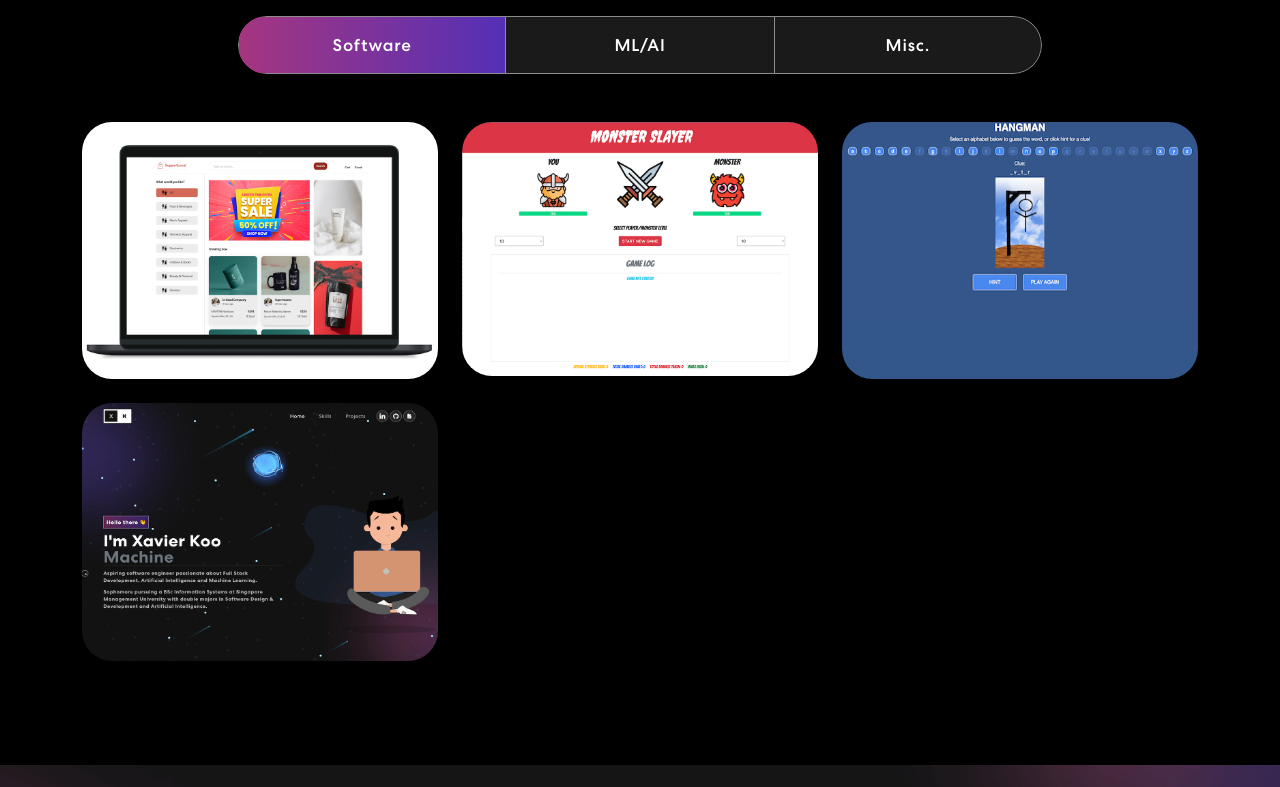
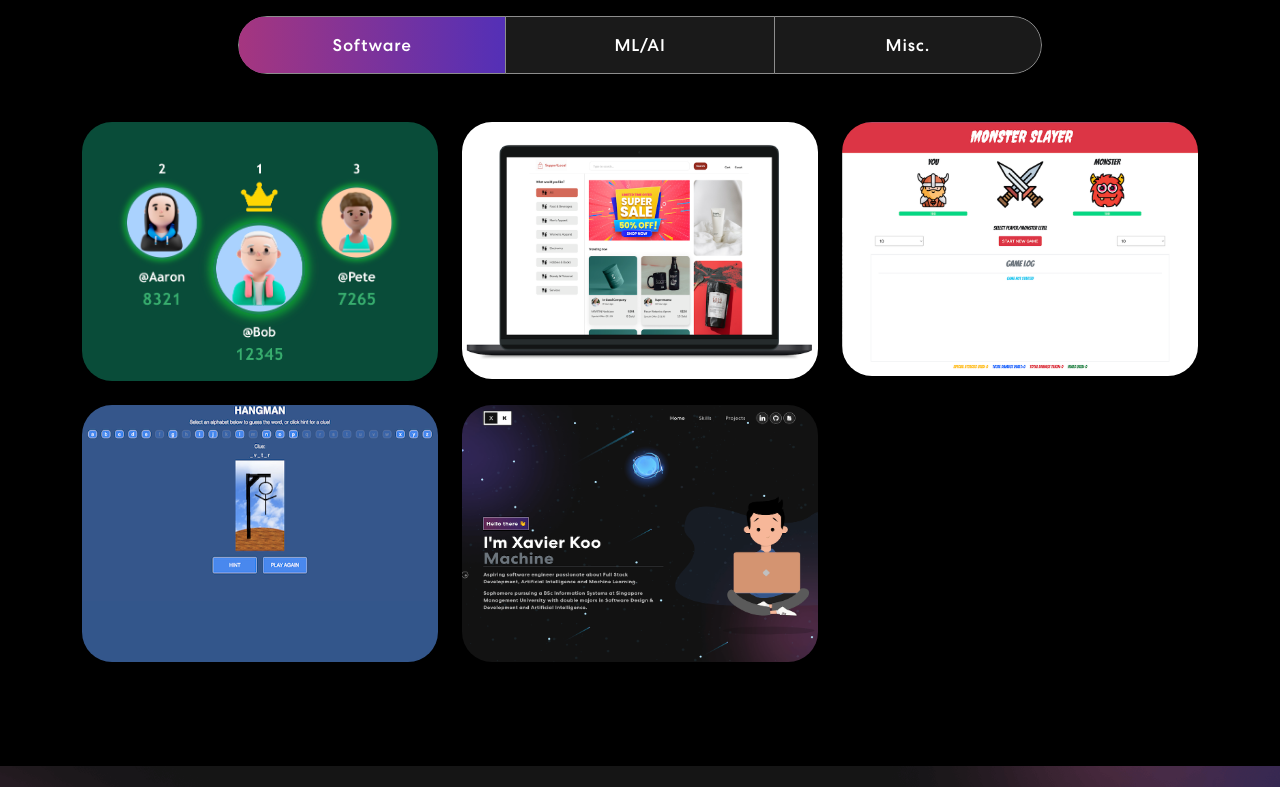
Before and after one commit to xavierkoo/xavierkoo.github.io, a React (Create React App) app: page / in a window 1280 px wide. Shown: the part 2313-3100 px from the top of the page. Built offline with nearby package versions, Linux system fonts and the light colour scheme; what react-cursor-custom would draw is missing.

Commit message:
feat: add greenventure project

```diff
--- a/src/components/ProjectCard.js
+++ b/src/components/ProjectCard.js
@@ -9,7 +9,7 @@ export const ProjectCard = ({ title, description, imgUrl, projUrl, depUrl }) =>
         <img src={imgUrl} alt="project-image"/>
         <div className="proj-txtx">
           <h4>{title}</h4>
-          <span>{description}</span> <br/>
+          <span style={{padding: '10px', fontSize: '12px'}}>{description}</span> <br/>
           <span className="social-icon mt-2">
             {projUrl && (
               <a href={projUrl} target="_blank">
--- a/src/components/Projects.js
+++ b/src/components/Projects.js
@@ -8,12 +8,19 @@ import kaggle from "../assets/img/kaggle.png";
 import ev from "../assets/img/ev.png";
 import irecycle from "../assets/img/irecycle.png";
 import colorSharp2 from "../assets/img/color-sharp2.webp";
+import greenventure from "../assets/img/greenventure.png";
 import 'animate.css';
 import TrackVisibility from 'react-on-screen';
 
 export const Projects = () => {
 
     const softwareProjects = [
+        {
+            title: "GreenVenture",
+            description: "GreenVenture is a mobile application that incentivizes users to recycle by providing rewards. Microservices-based architecture that utilizes OAuth2 with Facebook SSO Login for authentication, Vue.js and React.js, Flask and Node.js + Express.js, MySQL and MongoDB, and employs Docker, LavinMQ, and nodemailer.",
+            imgUrl: greenventure,
+            projUrl: 'https://github.com/xavierkoo/greenventure-main',
+        },
         {
             title: "Support Local",
             description: "Full-stack web application to serve as an eCommerce platform for local businesses, employing HTML, CSS, Bootstrap, Vue.js, Node.js, Express.js, MongoDB.",
```
Also changed, not shown: src/assets/img/greenventure.png (added).
